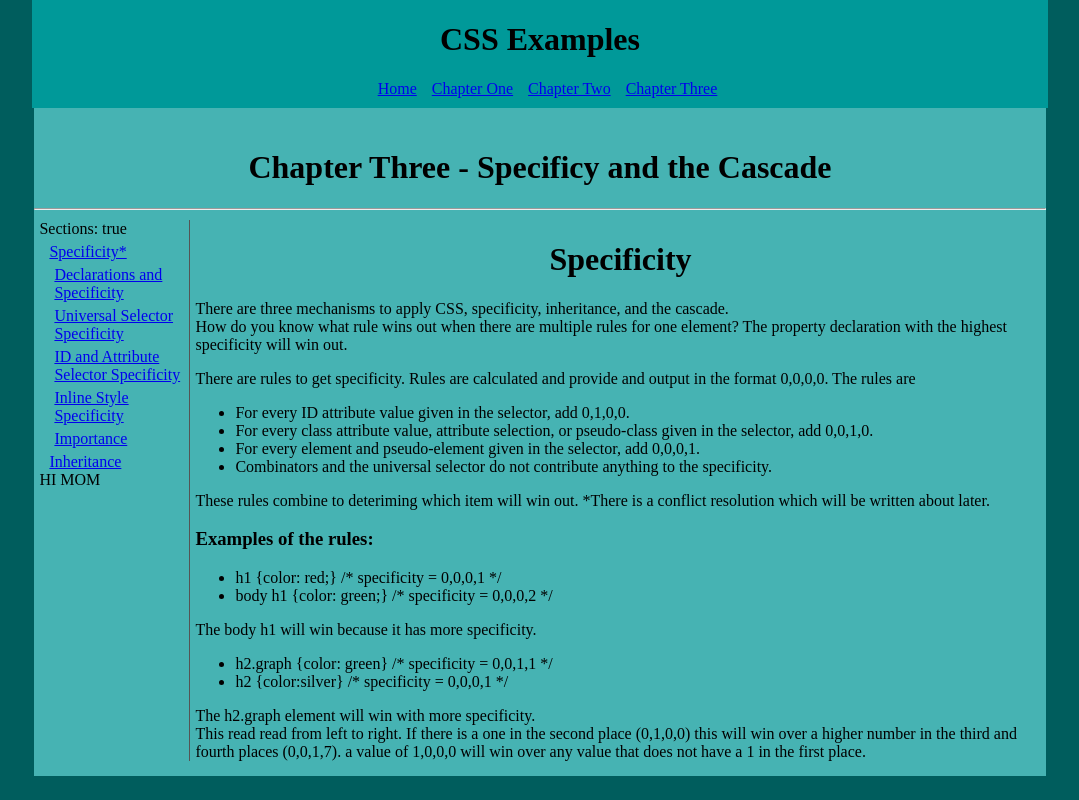
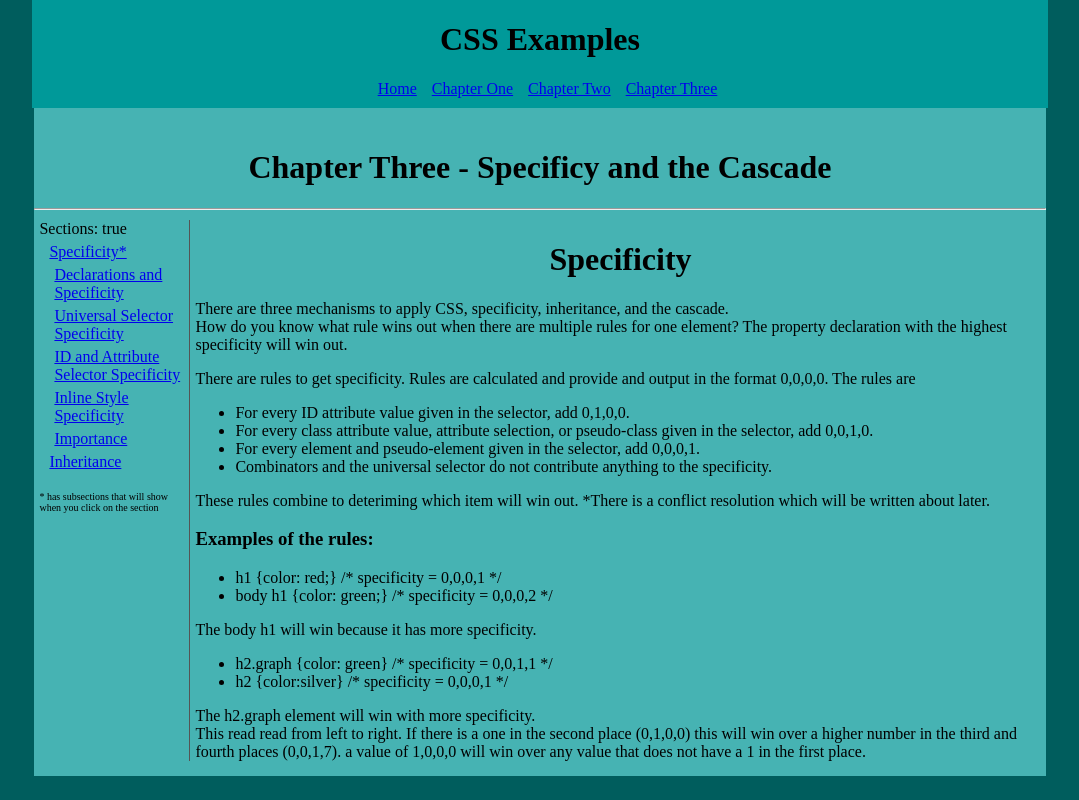
Before and after one commit to robertjorg/cssProject, an Angular app: page /chapterThree/specificity in a window 1280 px wide. Shown: the whole page, without its empty margins (100-1179 px from the left). Built offline with nearby package versions, Linux system fonts and the light colour scheme.

Commit message:
adding footnote

```diff
--- a/src/app/chapter-three/chapter-three.component.html
+++ b/src/app/chapter-three/chapter-three.component.html
@@ -12,7 +12,7 @@
       <a id="sub-section" *ngIf="expand" routerLink="specificity/importance" routerLinkActive="active">Importance</a>
       <a routerLink="./inheritance" (click)="OnClick('false')" routerLinkActive="active">Inheritance</a>
 
-      <div *ngIf="expand">HI MOM</div>
+      <span class="footnote">* has subsections that will show when you click on the section</span>
     </div>
   </div>
   <div class="container-right">
--- a/src/styles.scss
+++ b/src/styles.scss
@@ -56,3 +56,9 @@ h1 {
 #sub-section {
   margin-left: 15px;
 }
+
+.footnote {
+  margin-top: 20px;
+  font-weight: lighter;
+  font-size: 10px;
+}
```
